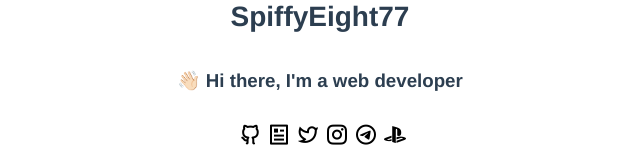
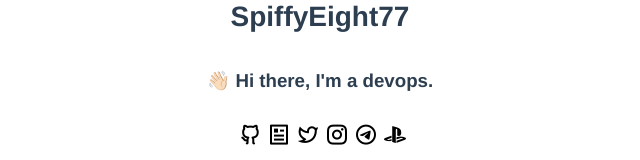
Before and after one commit to SpiffyEight77/portfolio, a Vue app: page / in a window 1280 px wide. Shown: the part 408-568 px from the top of the page, without its empty margins (320-960 px from the left). Built offline with nearby package versions, Linux system fonts and the light colour scheme.

Commit message:
docs: Update Home.vue

```diff
--- a/src/views/Home.vue
+++ b/src/views/Home.vue
@@ -3,7 +3,7 @@
     <div id="name-container">
       <img id="avatar" src="./../assets/images/avatar.png" alt="avatar" />
       <h1>SpiffyEight77</h1>
-      <h3>👋🏻 Hi there, I'm a web developer</h3>
+      <h3>👋🏻 Hi there, I'm a devops.</h3>
     </div>
     <div class="title-desc-container">
       <a href="https://github.com/SpiffyEight77" target="_blank">
```
